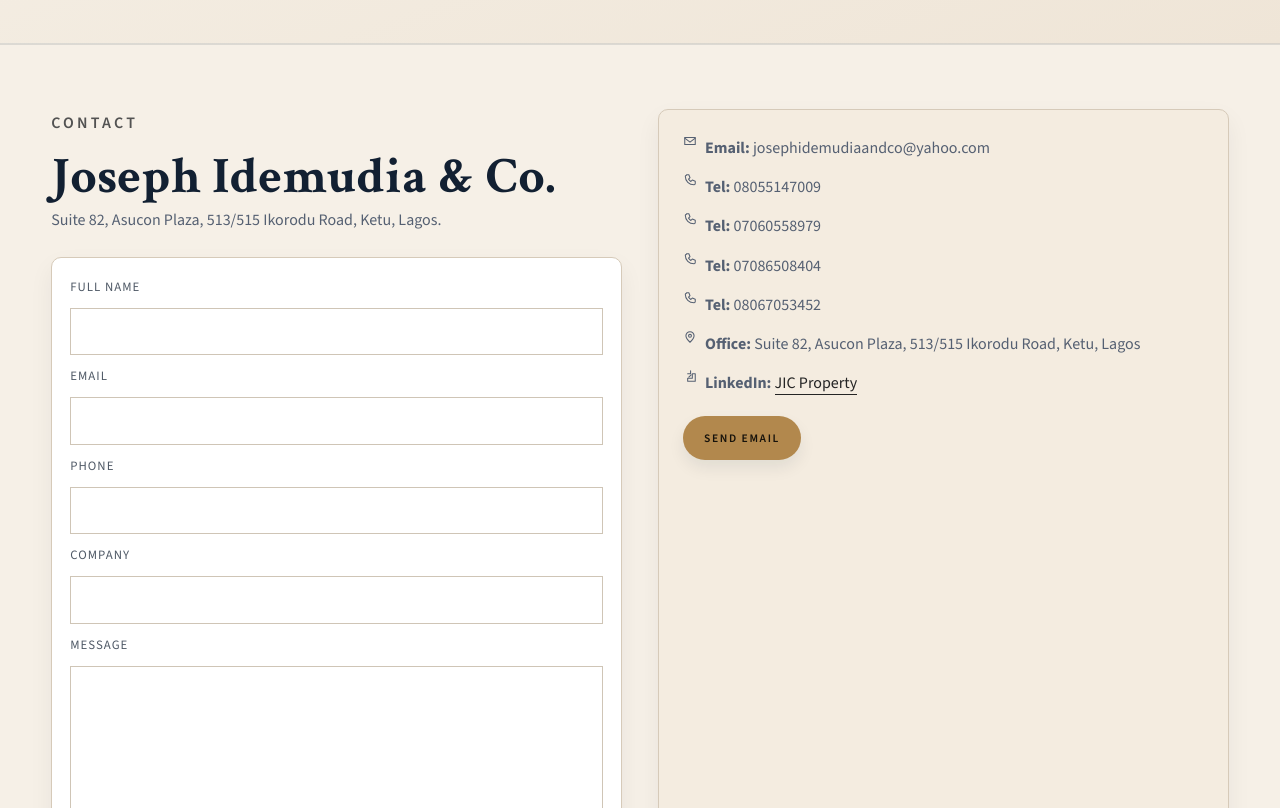
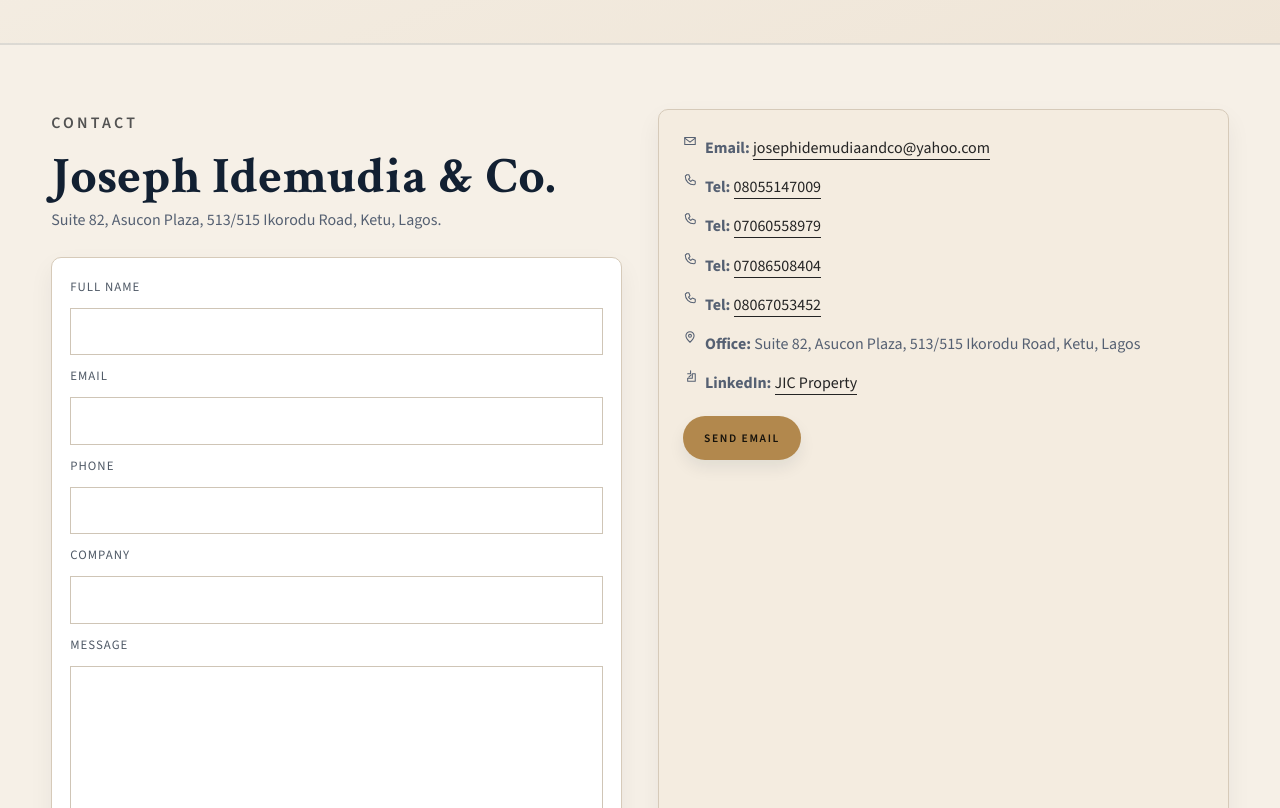
Before and after one commit to Oluwaferanmi-Habeeb/law-firm-site, a React (Vite) app: page / in a window 1280 px wide. Shown: the part 1940-2748 px from the top of the page. Built offline with nearby package versions, Linux system fonts and the light colour scheme; no server answers.

Commit message:
Fix skip link and improve contact links

```diff
--- a/src/App.jsx
+++ b/src/App.jsx
@@ -120,6 +120,19 @@
     const isKnownRoute = Boolean(ROUTE_CONFIG[route])
     const currentRoute = isKnownRoute ? route : '/404'
     const isHome = currentRoute === '/'
+    const isNotFound = !isKnownRoute
+
+    const skipToContent = (event) => {
+        event.preventDefault()
+        const main = document.getElementById('main-content')
+        if (!main) return
+        main.scrollIntoView({ behavior: 'auto', block: 'start' })
+        try {
+            main.focus({ preventScroll: true })
+        } catch {
+            main.focus()
+        }
+    }
 
     useEffect(() => {
         const onHashChange = () => setRoute(getRoute())
@@ -226,17 +239,21 @@
 
     return (
         <>
-            <a className="skip-link" href="#main-content">Skip to main content</a>
+            <a className="skip-link" href="#main-content" onClick={skipToContent}>Skip to main content</a>
             <Navbar currentRoute={currentRoute} />
             {isHome ? (
-                <main className="route-fade" key="home-route" id="main-content">
+                <main className="route-fade" key="home-route" id="main-content" tabIndex="-1">
                     <Hero />
                     <HomeOverview />
                     <WhyChooseUs />
                     <Contact />
                 </main>
+            ) : isNotFound ? (
+                <main className="subpage route-fade" key="not-found-route" id="main-content" tabIndex="-1">
+                    {renderRouteContent()}
+                </main>
             ) : (
-                <main className="subpage route-fade" key={currentRoute} id="main-content">
+                <main className="subpage route-fade" key={currentRoute} id="main-content" tabIndex="-1">
                     <section className="subpage-hero">
                         <div className="container-wide">
                             <p className="eyebrow">Joseph Idemudia & Co.</p>
--- a/src/Components/Contact.jsx
+++ b/src/Components/Contact.jsx
@@ -233,11 +233,11 @@
                 </div>
 
                 <div className="contact-card">
-                    <p className="contact-meta"><MailIcon /><span><strong>Email:</strong> josephidemudiaandco@yahoo.com</span></p>
-                    <p className="contact-meta"><PhoneIcon /><span><strong>Tel:</strong> 08055147009</span></p>
-                    <p className="contact-meta"><PhoneIcon /><span><strong>Tel:</strong> 07060558979</span></p>
-                    <p className="contact-meta"><PhoneIcon /><span><strong>Tel:</strong> 07086508404</span></p>
-                    <p className="contact-meta"><PhoneIcon /><span><strong>Tel:</strong> 08067053452</span></p>
+                    <p className="contact-meta"><MailIcon /><span><strong>Email:</strong> <a className="text-link" href={`mailto:${CONTACT_RECIPIENT_EMAIL}`}>{CONTACT_RECIPIENT_EMAIL}</a></span></p>
+                    <p className="contact-meta"><PhoneIcon /><span><strong>Tel:</strong> <a className="text-link" href="tel:08055147009">08055147009</a></span></p>
+                    <p className="contact-meta"><PhoneIcon /><span><strong>Tel:</strong> <a className="text-link" href="tel:07060558979">07060558979</a></span></p>
+                    <p className="contact-meta"><PhoneIcon /><span><strong>Tel:</strong> <a className="text-link" href="tel:07086508404">07086508404</a></span></p>
+                    <p className="contact-meta"><PhoneIcon /><span><strong>Tel:</strong> <a className="text-link" href="tel:08067053452">08067053452</a></span></p>
                     <p className="contact-meta">
                         <LocationIcon />
                         <span><strong>Office:</strong> Suite 82, Asucon Plaza, 513/515 Ikorodu Road, Ketu, Lagos</span>
@@ -249,7 +249,7 @@
                             className="text-link"
                             href="https://www.linkedin.com/in/jic-property-2a61b8233"
                             target="_blank"
-                            rel="noreferrer"
+                            rel="noopener noreferrer"
                         >
                             JIC Property
                         </a></span>
--- a/src/Components/Footer.jsx
+++ b/src/Components/Footer.jsx
@@ -26,7 +26,7 @@
                     <p>07086508404, 08067053452</p>
                     <p>Suite 82, Asucon Plaza, 513/515 Ikorodu Road, Ketu, Lagos</p>
                     <p>
-                        <a href="https://www.linkedin.com/in/jic-property-2a61b8233" target="_blank" rel="noreferrer">
+                        <a href="https://www.linkedin.com/in/jic-property-2a61b8233" target="_blank" rel="noopener noreferrer">
                             LinkedIn Profile
                         </a>
                     </p>
--- a/src/Components/Navbar.jsx
+++ b/src/Components/Navbar.jsx
@@ -24,8 +24,8 @@
     return (
         <header className="site-header">
             <div className="topbar container-wide">
-                <p className="topbar-item"><MailIcon /> Email: josephidemudiaandco@yahoo.com</p>
-                <p className="topbar-item"><PhoneIcon /> Tel: 08055147009</p>
+                <a className="topbar-item" href="mailto:josephidemudiaandco@yahoo.com"><MailIcon /> Email: josephidemudiaandco@yahoo.com</a>
+                <a className="topbar-item" href="tel:08055147009"><PhoneIcon /> Tel: 08055147009</a>
             </div>
 
             <nav className="navbar container-wide" aria-label="Main">
--- a/src/Components/Resources.jsx
+++ b/src/Components/Resources.jsx
@@ -14,7 +14,7 @@
                     For current publications and announcements, please contact the firm directly or follow our official LinkedIn page.
                 </p>
                 <p>
-                    <a href="https://www.linkedin.com/in/jic-property-2a61b8233" target="_blank" rel="noreferrer">Visit LinkedIn</a>
+                    <a href="https://www.linkedin.com/in/jic-property-2a61b8233" target="_blank" rel="noopener noreferrer">Visit LinkedIn</a>
                 </p>
             </div>
         </section>
```
Also changed, not shown: .eslintrc.cjs.
